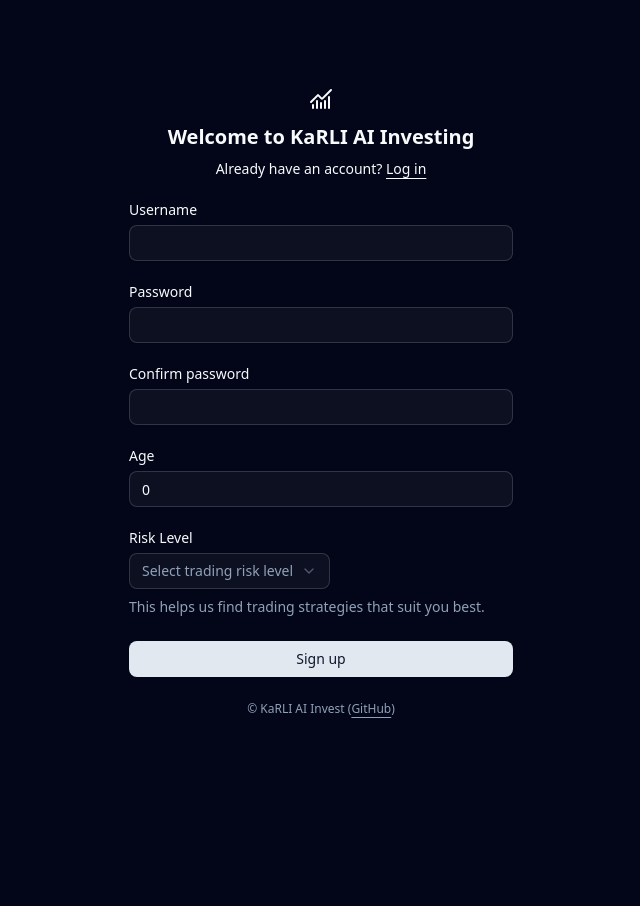
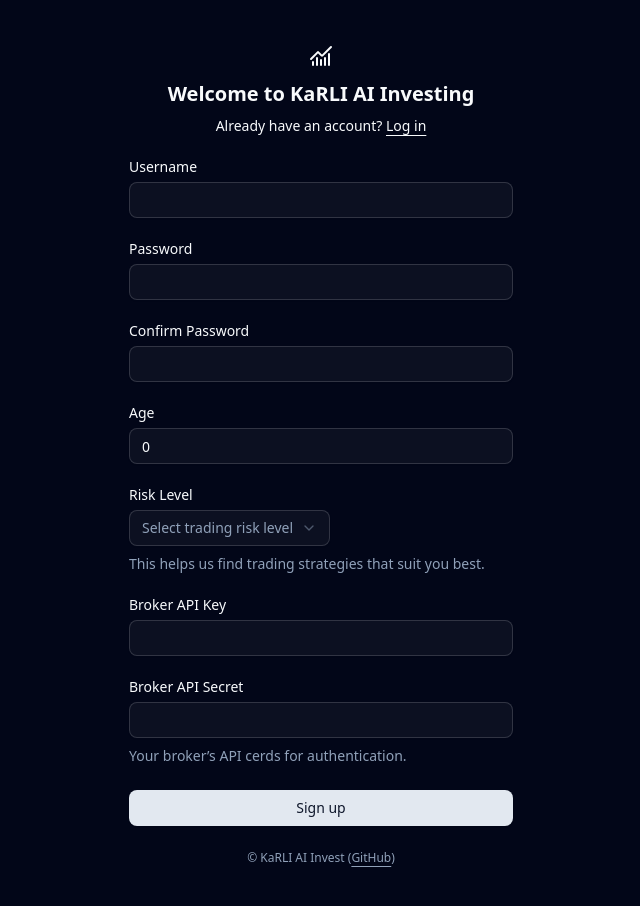
Before and after one commit to Nadav23AnT/KaRLI_AI_invest, a React (Vite) app in the folder frontend/: page /signup in a window 1280 px wide. Shown: the whole page, without its empty margins (319-959 px from the left). Before the commit the page ends 800 px from the top, so only its background shows below. Built offline with nearby package versions, Linux system fonts and the light colour scheme.

Commit message:
feat: add brokerAPI cerds to signUpForm

```diff
--- a/frontend/src/Components/signup-form.tsx
+++ b/frontend/src/Components/signup-form.tsx
@@ -41,6 +41,8 @@ export function SignupForm({
       confirm: "",
       age: 0,
       risk: "",
+      brokerApiKey: "",
+      brokerApiSecret: "",
     },
   })
 
@@ -93,7 +95,7 @@ export function SignupForm({
               name="confirm"
               render={({ field }) => (
                 <FormItem>
-                    <FormLabel>Confirm password</FormLabel>
+                  <FormLabel>Confirm Password</FormLabel>
                   <FormControl>
                     <Input type="password" {...field} />
                   </FormControl>
@@ -139,6 +141,35 @@ export function SignupForm({
                 </FormItem>
               )}
             />
+            <FormField
+              control={form.control}
+              name="brokerApiKey"
+              render={({ field }) => (
+                <FormItem>
+                  <FormLabel>Broker API Key</FormLabel>
+                  <FormControl>
+                    <Input {...field} />
+                  </FormControl>
+                  <FormMessage />
+                </FormItem>
+              )}
+            />
+            <FormField
+              control={form.control}
+              name="brokerApiSecret"
+              render={({ field }) => (
+                <FormItem>
+                  <FormLabel>Broker API Secret</FormLabel>
+                  <FormControl>
+                    <Input {...field} />
+                  </FormControl>
+                  <FormDescription>
+                      Your broker’s API cerds for authentication.
+                  </FormDescription>
+                  <FormMessage />
+                </FormItem>
+              )}
+            />
             <Button type="submit">Sign up</Button>
           </div>
         </form>
```
Lines whose indentation alone changed are shown as unchanged.
